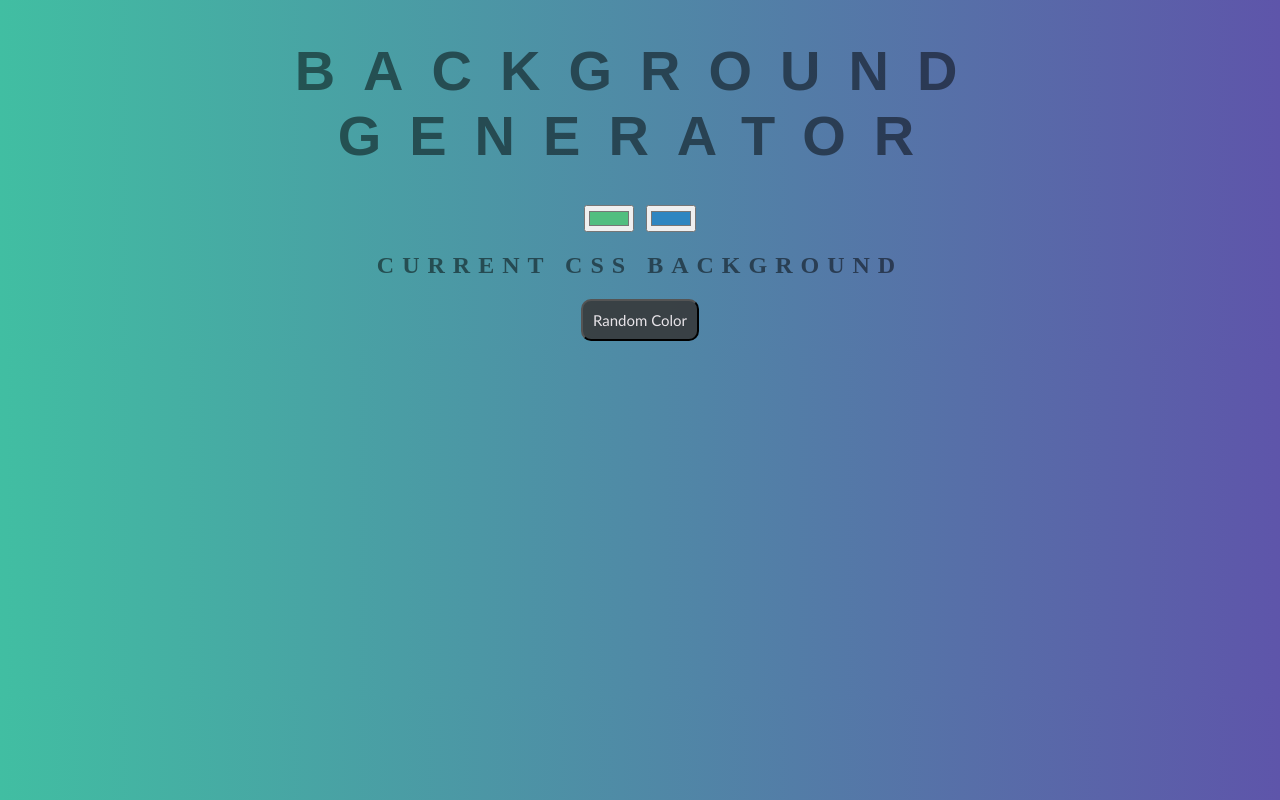
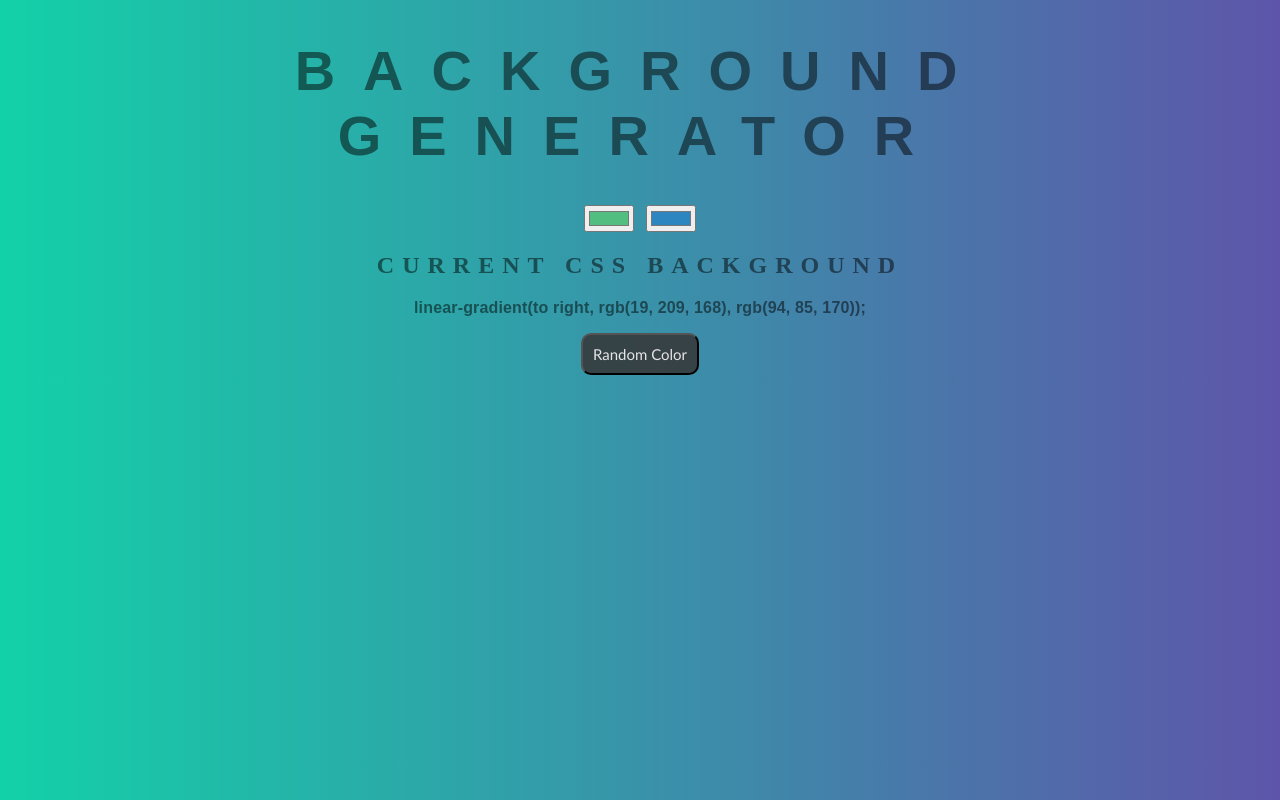
Before and after one commit to lgope/Gradient-Background-Generator, a plain HTML site: page index.html in a window 1280 px wide. Drawn offline with Linux system fonts and the light colour scheme.

Commit message:
added favicon & current color 🌟

```diff
--- a/index.html
+++ b/index.html
@@ -2,6 +2,11 @@
 <html>
 
 <head>
+
+	<!-- Favicon -->
+	<link rel="icon" href="http://freepngimg.com/download/painting/33119-6-painting-image.png" type="image/gif"
+		sizes="16x16">
+
 	<title>Gradient Background</title>
 	<link rel="stylesheet" type="text/css" href="style.css">
 </head>
@@ -11,7 +16,7 @@
 	<input class="color1" type="color" name="color1" value="#52BE80">
 	<input class="color2" type="color" name="color2" value="#2E86C1">
 	<h2>Current CSS Background</h2>
-	<h3></h3>
+	<h3>linear-gradient(to right, rgb(19, 209, 168), rgb(94, 85, 170));</h3>
 	<button id="random-color-btn">Random Color</button>
 	<script type="text/javascript" src="script.js"></script>
 </body>
--- a/style.css
+++ b/style.css
@@ -5,7 +5,7 @@ body {
   text-transform: uppercase;
   letter-spacing: 0.5em;
   top: 15%;
-  background: linear-gradient(to right, rgb(65, 190, 162), rgb(94, 85, 170));
+  background: linear-gradient(to right, rgb(19, 209, 168), rgb(94, 85, 170));
 }
 
 h1 {
```
